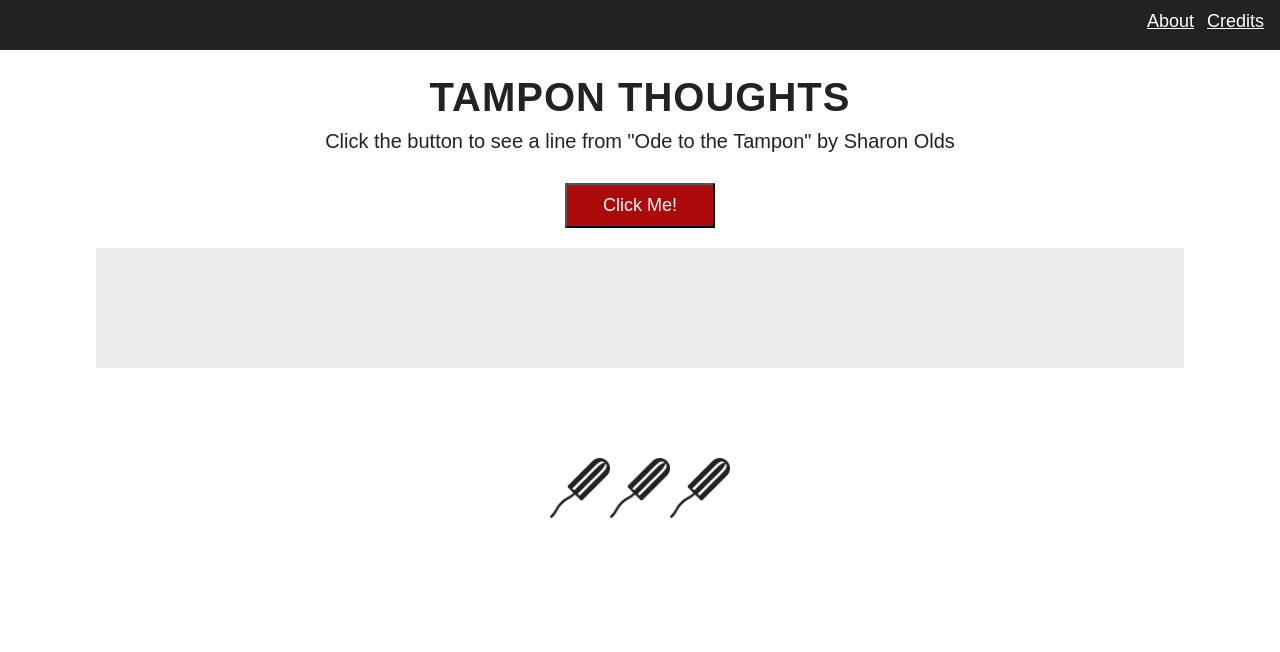
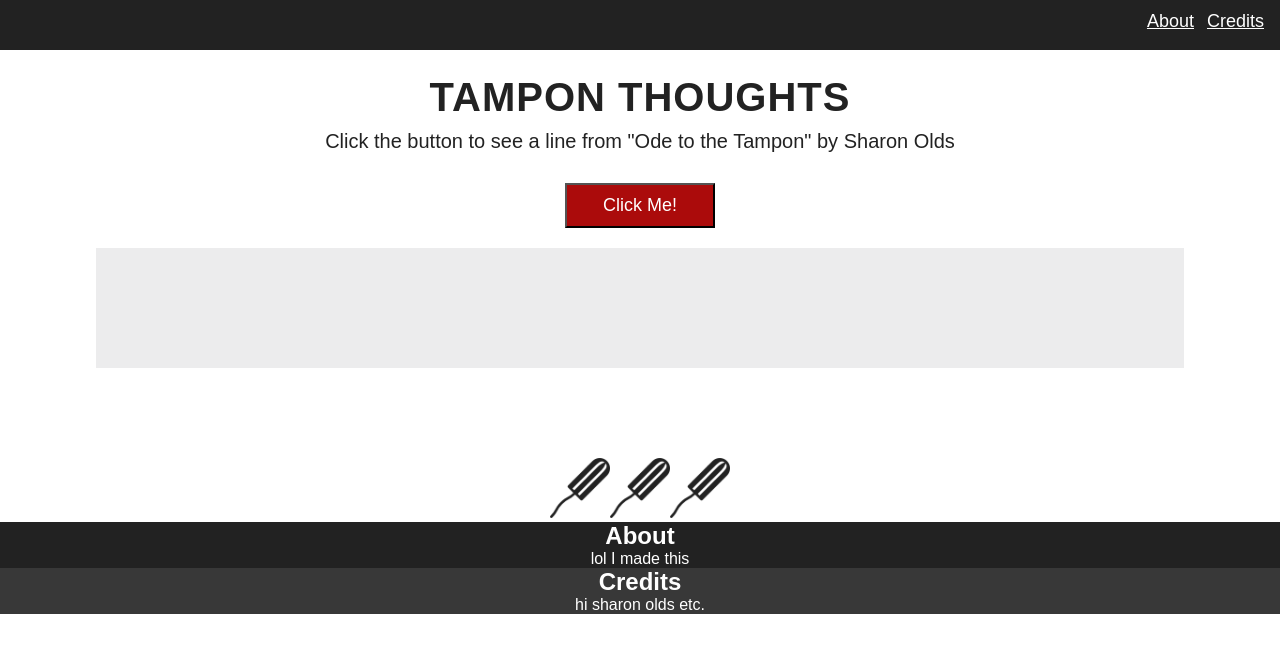
Before and after one commit to MollyJeanB/tampon-thoughts, a React (Create React App) app: page / in a window 1280 px wide. Shown: the top 652 px of the page. Built offline with nearby package versions, Linux system fonts and the light colour scheme; a web font is replaced by a local one.

Commit message:
add sections

```diff
--- a/src/App.css
+++ b/src/App.css
@@ -1,6 +1,6 @@
 @import url('https://fonts.googleapis.com/css?family=Muli:400,700');
 
-button, .poem-text, .explain, h1 {
+button, .poem-text, .explain, h1, .about, .credits {
   font-family: 'Muli', sans-serif;
 }
 
@@ -101,3 +101,19 @@ button, .poem-text, .explain, h1 {
 .nav-button-credits {
   right: 10px;
 }
+
+.about {
+  background: #222;
+  color: white;
+  margin: 0;
+}
+
+.credits {
+  background: #383838;
+  color: white;
+  margin: 0;
+}
+
+p, h2 {
+  margin: 0;
+}
--- a/src/App.js
+++ b/src/App.js
@@ -112,10 +112,15 @@ scrollToForm(id) {
               className="tampon-icon"
              />
         </div>
-      <div className={"about"}>
+      <div className={"about"} id={"about"}>
+        <h2>About</h2>
+        <p>lol I made this</p>
 
       </div>
-      <div className={"credits"}></div>
+      <div id={"credits"} className={"credits"}>
+        <h2>Credits</h2>
+        <p>hi sharon olds etc.</p>
+      </div>
       </div>
     );
   }
```
